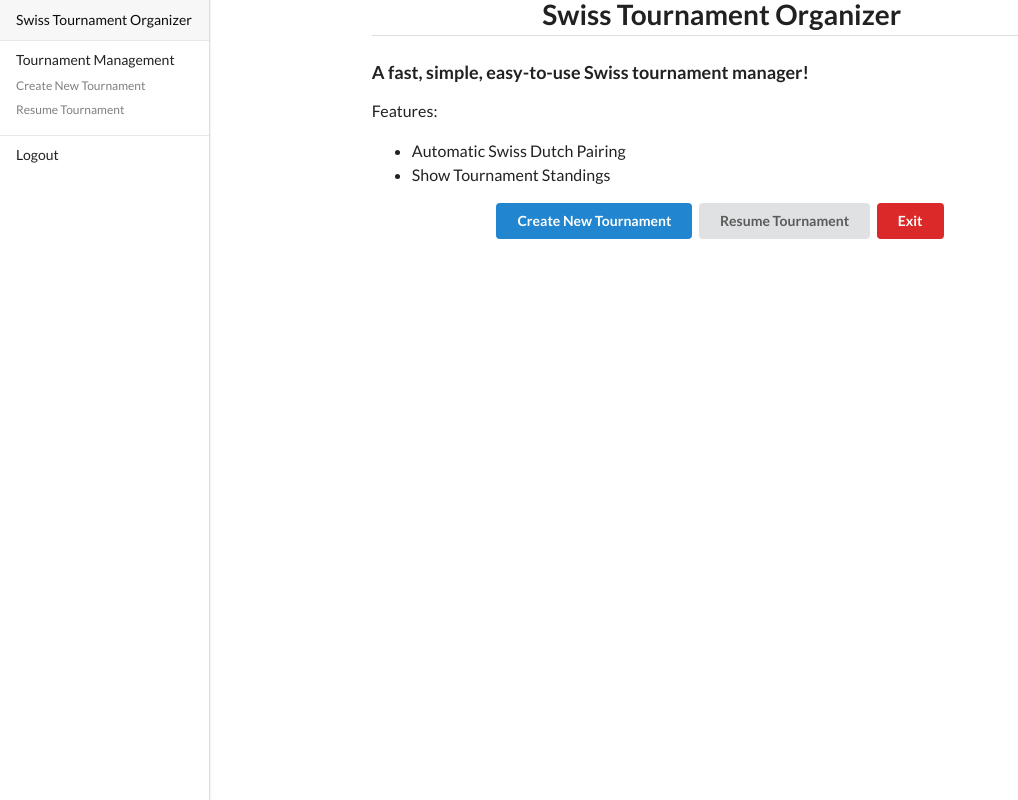
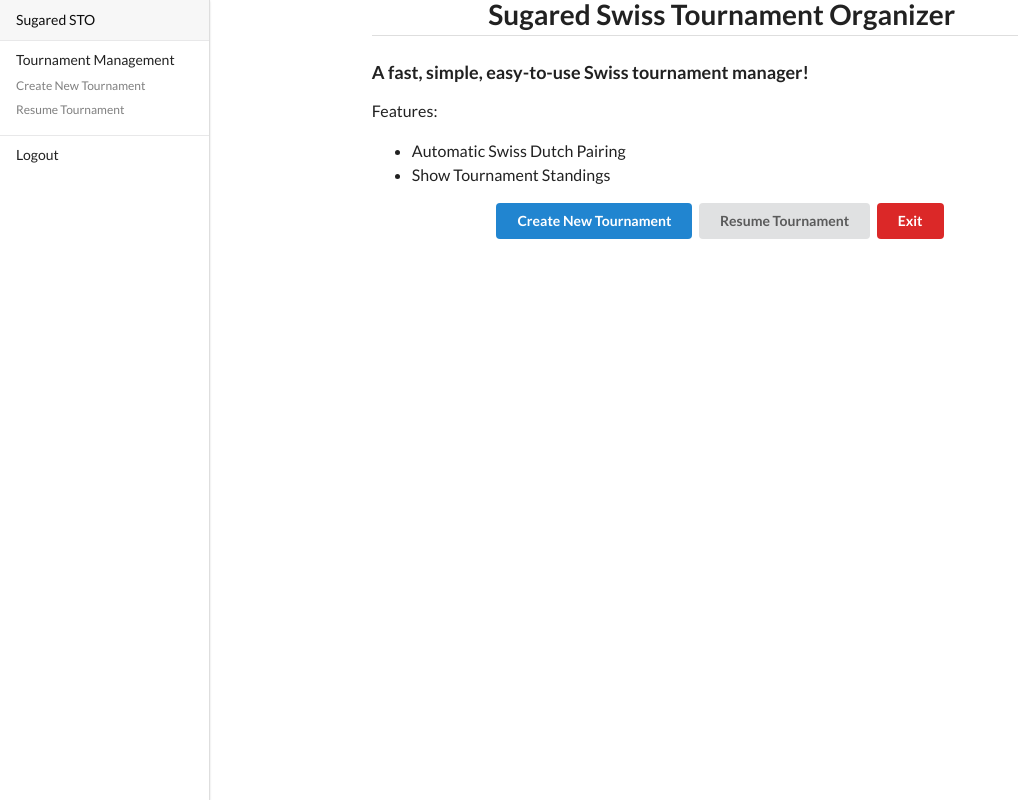
Before and after one commit to AyatsujiP/SwissGUI, a Django app: page /swiss_gui/ in a window 1280 px wide. Shown: the whole page, without its empty margins (0-1018 px from the left). Run offline with Django 3.2, Linux system fonts and the light colour scheme; the visitor is signed in with stand-in values (Sample User, id 1).

```diff
--- a/swiss_gui/templates/base.html
+++ b/swiss_gui/templates/base.html
@@ -13,7 +13,7 @@
 		<div class="ui two wide column">
 			<div class="ui left fixed vertical menu">
 				<a class="item" href="/">
-					Swiss Tournament Organizer
+					Sugared STO
 				</a>
 				<div class="item">
 					Tournament Management
@@ -35,7 +35,7 @@
 		<div class="ui fourteen wide column">
 			<div class="ui text container">
 				<div>
-					<h1 class="ui center aligned dividing header">Swiss Tournament Organizer</h1>
+					<h1 class="ui center aligned dividing header">Sugared Swiss Tournament Organizer</h1>
 				</div>
 
 			{% block content %}
```
Also changed, not shown: README.md, 2 other files.
